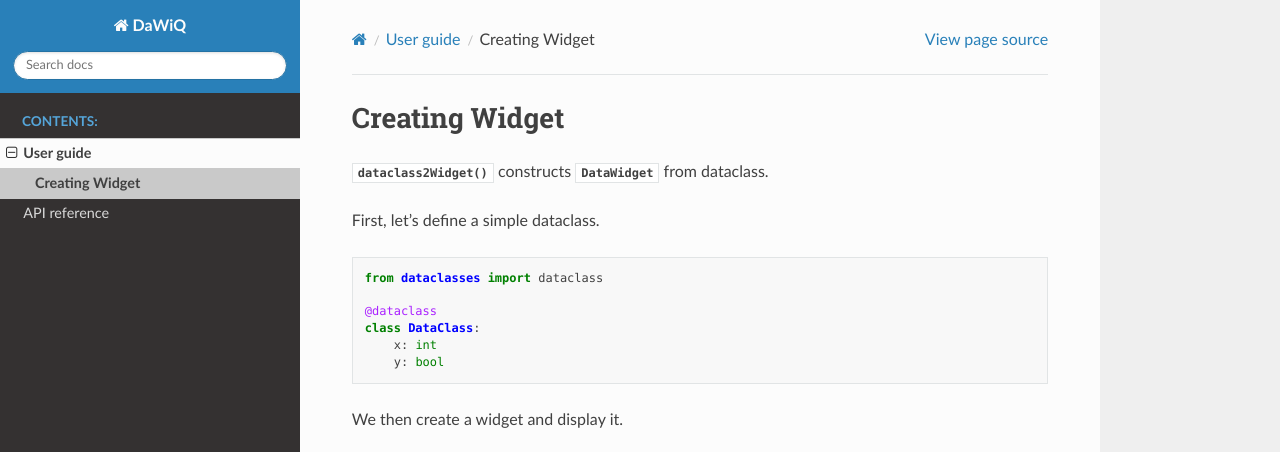
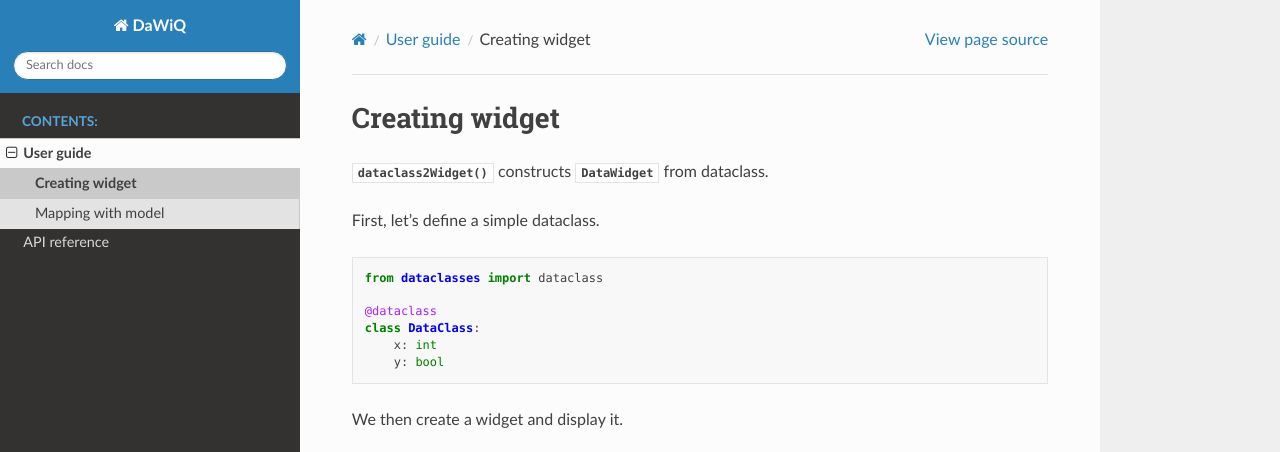
Before and after one commit to JSS95/dawiq, a Sphinx documentation site: the page built from doc/source/user-guide/widget.rst, in a window 1280 px wide, cut to the strip 0-452 px from the top of the page. Built offline with Sphinx 7.4.7 and the Read the Docs theme 2.0.0, drawn with Linux system fonts in a browser that asks for light colours.

Commit message:
doc: enhance doc
Add user-guide/model.rst

```diff
--- a/doc/source/user-guide/index.rst
+++ b/doc/source/user-guide/index.rst
@@ -6,3 +6,4 @@ User guide
    :maxdepth: 1
 
    widget
+   model
--- a/doc/source/user-guide/widget.rst
+++ b/doc/source/user-guide/widget.rst
@@ -1,5 +1,5 @@
 ===============
-Creating Widget
+Creating widget
 ===============
 
 .. currentmodule:: dawiq
```
Also changed, not shown: doc/source/user-guide/model.rst (added, +16 -0 lines).
